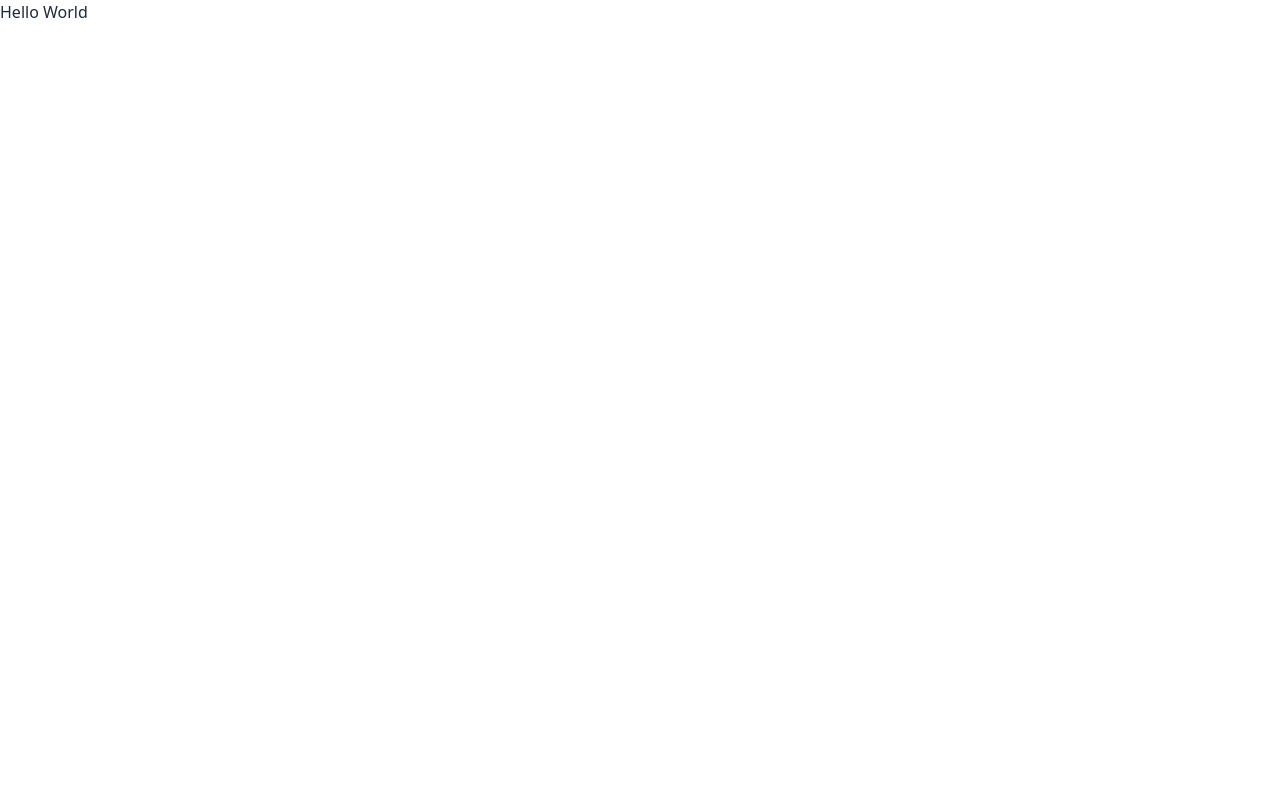
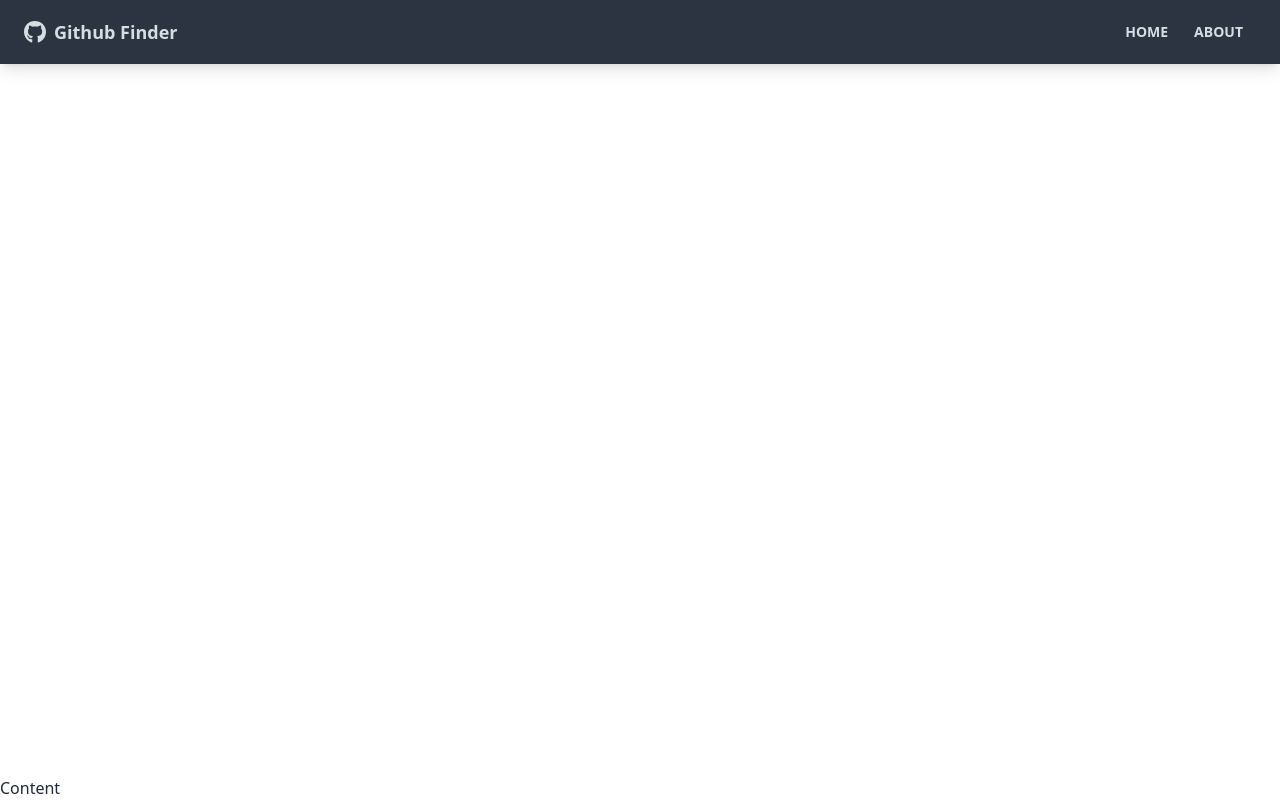
Before and after one commit to adam-brannon09/github-finder, a React (Create React App) app: page / in a window 1280 px wide. Built offline with nearby package versions, Linux system fonts and the light colour scheme.

Commit message:
added navbar

```diff
--- a/package.json
+++ b/package.json
@@ -9,6 +9,8 @@
     "daisyui": "^3.7.7",
     "react": "^18.2.0",
     "react-dom": "^18.2.0",
+    "react-icons": "^4.11.0",
+    "react-router-dom": "^6.16.0",
     "react-scripts": "5.0.1",
     "web-vitals": "^2.1.4"
   },
--- a/public/index.html
+++ b/public/index.html
@@ -24,7 +24,7 @@
       work correctly both with client-side routing and a non-root public URL.
       Learn how to configure a non-root public URL by running `npm run build`.
     -->
-    <title>React App</title>
+		<title>Github Finder</title>
 	</head>
 	<body>
 		<noscript>You need to enable JavaScript to run this app.</noscript>
--- a/src/App.js
+++ b/src/App.js
@@ -1,11 +1,17 @@
+import { BrowserRouter as Router, Route } from "react-router-dom";
+import Navbar from "./components/layout/Navbar";
+
 
 
 function App() {
   return (
-    <div>
-      <h1>Hello World</h1>
+    <Router>
+      <div className="flex flex-col justify-between h-screen">
+        <Navbar />
+        <main>Content</main>
+      </div>
 
-    </div>
+    </Router>
   );
 }
 
--- /dev/null
+++ b/src/components/layout/Navbar.jsx
@@ -0,0 +1,33 @@
+import { FaGithub } from 'react-icons/fa'
+import { Link } from 'react-router-dom'
+import PropTypes from 'prop-types'
+
+
+function Navbar({ title }) {
+    return (
+        <nav className='navbar mb-12 shadow-lg bg-neutral text-neutral-content'>
+            <div className="container mx-auto">
+                <div className="flex-none px-2 mx-2">
+                    <FaGithub className='inline pr-2 text-3xl'></FaGithub>
+                    <Link to='/' className='text-lg font-bold align-middle'>
+                        {title}
+                    </Link>
+                </div>
+                <div className="flex-1 px-2 mx-2">
+                    <div className="flex justify-end">
+                        <Link to='/' className='btn btn-ghost btn-sm rounded-btn'>Home</Link>
+                        <Link to='/about' className='btn btn-ghost btn-sm rounded-btn'>About</Link>
+                    </div>
+                </div>
+            </div>
+        </nav>
+    )
+}
+
+Navbar.defaultProps = {
+    title: 'Github Finder'
+}
+Navbar.propTypes = {
+    title: PropTypes.string,
+}
+export default Navbar
```
Also changed, not shown: 1 other file (tests, documents, lock files or other folders). Lines whose indentation alone changed are shown as unchanged.
